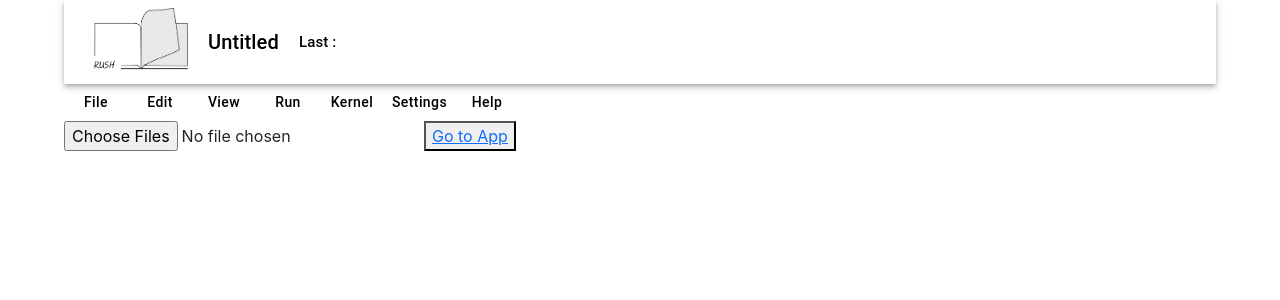
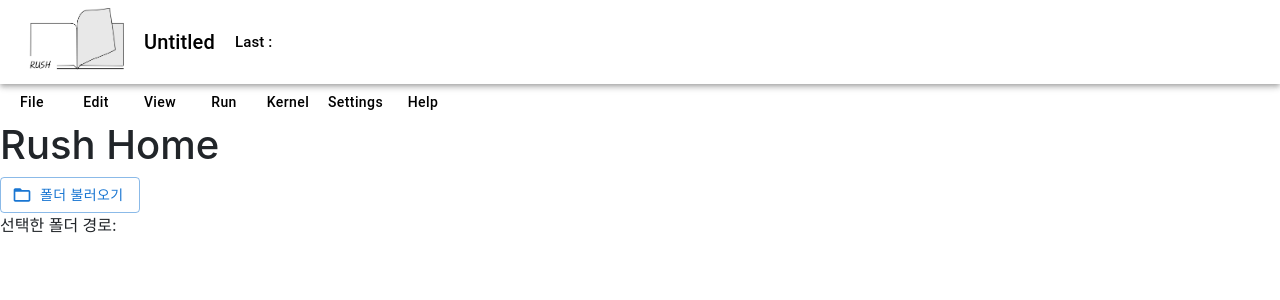
Before and after one commit to YouVin/MyJupyter, a React (Create React App) app: page / in a window 1280 px wide. Shown: the top 300 px of the page. Built offline with nearby package versions, Linux system fonts and the light colour scheme.

Commit message:
사용자 폴더 업로드 기능 구현

```diff
--- a/src/RushHome.js
+++ b/src/RushHome.js
@@ -1,44 +1,38 @@
-import React, { useState } from "react";
-import { AppBar, Container, Typography, Grid, Button } from "@mui/material";
+import React, { useState, useRef } from "react";
+import {
+  AppBar,
+  Container,
+  List,
+  ListItem,
+  ListItemText,
+  Button,
+} from "@mui/material";
+import NotebookMenuBar from "./NotebookMenuBar";
 import TopBar from "./TopBar";
-import NotebookMenuBar from "./NotebookMenuBar";
-import { Link } from "react-router-dom";
+import FolderOpenIcon from "@mui/icons-material/FolderOpen";
 
-function RushHome() {
-  const [selectedDirectories, setSelectedDirectories] = useState([]);
-  const [filesByDirectory, setFilesByDirectory] = useState({});
+const RushHome = () => {
+  const [folderPath, setFolderPath] = useState("");
+  const [fileList, setFileList] = useState([]);
+  const fileInputRef = useRef(null); // input 요소에 접근하기 위한 ref
 
-  const handleFileInputChange = (event) => {
+  const handleFolderChange = (event) => {
     const files = event.target.files;
     if (files && files.length > 0) {
-      setSelectedDirectories(files);
+      const folderPath = event.target.value; // 파일 선택 input의 값은 폴더 경로가 됩니다.
+      setFolderPath(folderPath);
 
-      const updatedFilesByDirectory = {};
-      for (const file of files) {
-        const directoryPath = file.webkitRelativePath
-          .split("/")
-          .slice(0, -1)
-          .join("/"); // 디렉터리 경로 추출
-
-        if (!updatedFilesByDirectory[directoryPath]) {
-          updatedFilesByDirectory[directoryPath] = [];
-        }
-
-        updatedFilesByDirectory[directoryPath].push(file);
-      }
-      setFilesByDirectory(updatedFilesByDirectory);
-    } else {
-      setSelectedDirectories([]);
-      setFilesByDirectory({});
+      const fileList = Array.from(files).map((file) => file.name); // 파일 이름 목록 추출
+      setFileList(fileList);
     }
   };
-
   const handleButtonClick = () => {
-    // 새로운 경로로 이동
+    // 파일 선택 input 클릭
+    fileInputRef.current.click();
   };
 
   return (
-    <Container maxWidth="lg">
+    <div>
       <AppBar
         position="static"
         style={{ backgroundColor: "white", padding: "8px 0px" }}
@@ -46,41 +40,38 @@
         <TopBar />
       </AppBar>
       <NotebookMenuBar />
-      <Grid container spacing={2} alignItems="center">
-        <Grid item>
+      <h1>Rush Home</h1>
+      <Button
+        variant="outlined"
+        startIcon={<FolderOpenIcon />}
+        onClick={handleButtonClick}
+      >
+        폴더 불러오기
+      </Button>
       <input
         type="file"
+        id="folderInput"
+        ref={fileInputRef}
+        accept=""
+        webkitdirectory="true"
         directory="true"
-            webkitdirectory="true"
-            multiple
-            onChange={handleFileInputChange}
+        onChange={handleFolderChange}
+        style={{
+          display: "none", // 기본 파일 선택 input 숨김
+        }}
       />
-        </Grid>
-        <Grid item>
-          <button>
-            <Link to="/Untitled.irn" target="_blank">
-              Go to App
-            </Link>
-          </button>
-        </Grid>
-      </Grid>
-      {selectedDirectories.length > 0 && (
-        <div style={{ marginTop: "20px" }}>
-          <Typography variant="h5">Selected Folder</Typography>
-          {Object.entries(filesByDirectory).map(([directoryPath, files]) => (
-            <div key={directoryPath}>
-              <Typography>{`Directory: ${directoryPath}`}</Typography>
-              <ul>
-                {files.map((file, index) => (
-                  <li key={index}>{file.name}</li>
+      <div>
+        <p>선택한 폴더 경로: {folderPath}</p>
+        <List>
+          {fileList.map((fileName, index) => (
+            <ListItem key={index}>
+              <ListItemText primary={fileName} />
+            </ListItem>
           ))}
-              </ul>
+        </List>
       </div>
-          ))}
     </div>
-      )}
-    </Container>
   );
-}
+};
 
 export default RushHome;
```
Lines whose indentation alone changed are shown as unchanged.
